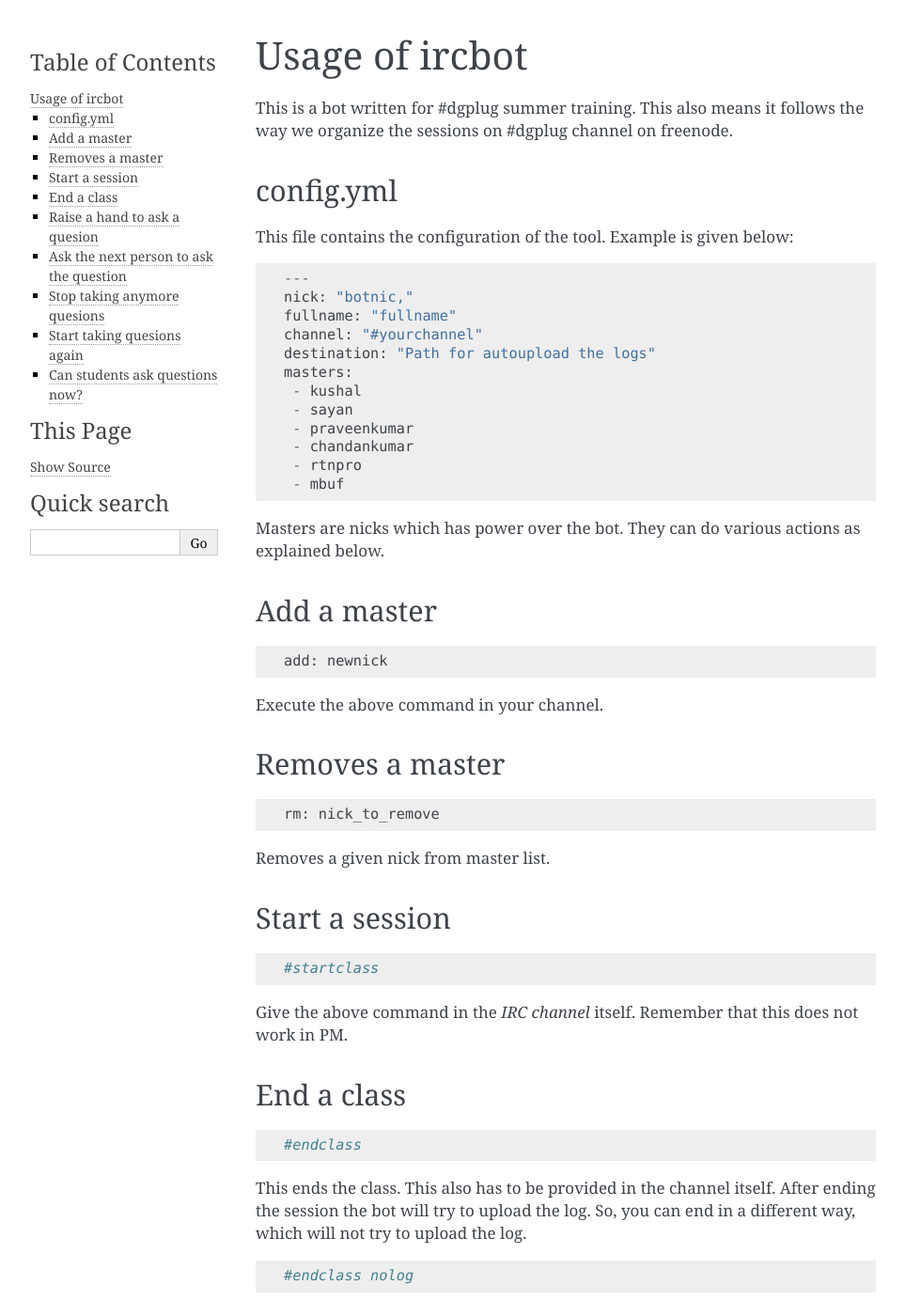
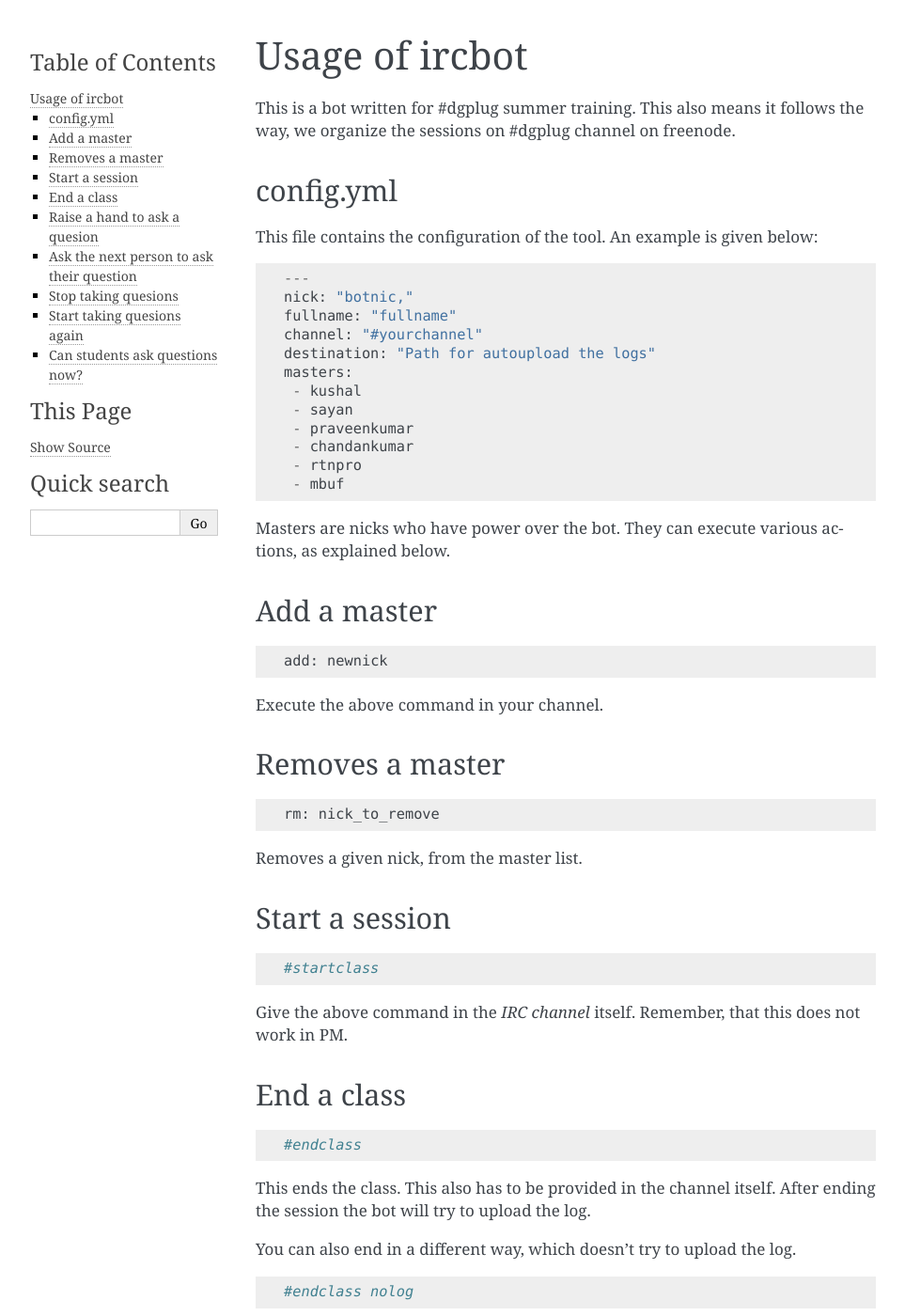
Before and after one commit to kushaldas/ircbot, a Sphinx documentation site: the page built from docs/usage.rst, in a window 1280 px wide and 1400 px high. Shown: the whole window at 94% size, without its empty margins (148-1111 px from the left). Built offline with Sphinx 7.4.7, drawn with Linux system fonts in a browser that asks for light colours; some of the changed text lies outside the part shown.

Commit message:
Typo edit
Edited for typos galore.

```diff
--- a/docs/usage.rst
+++ b/docs/usage.rst
@@ -3,13 +3,15 @@
 ================
 
 
-This is a bot written for #dgplug summer training. This also means it follows the way we organize the sessions on
+This is a bot written for #dgplug summer training.
+This also means it follows the way, we organize the sessions on
 #dgplug channel on freenode.
 
 config.yml
 ===========
 
-This file contains the configuration of the tool. Example is given below:
+This file contains the configuration of the tool.
+An example is given below:
 
 ::
 
@@ -26,7 +28,7 @@
      - rtnpro
      - mbuf
 
-Masters are nicks which has power over the bot. They can do various actions as explained below.
+Masters are nicks who have power over the bot. They can execute various actions, as explained below.
 
 Add a master
 ============
@@ -53,7 +55,7 @@
 
     #startclass
 
-Give the above command in the *IRC channel* itself. Remember that this does not work in PM.
+Give the above command in the *IRC channel* itself. Remember, that this does not work in PM.
 
 End a class
 ============
@@ -62,8 +64,10 @@
 
     #endclass
 
-This ends the class. This also has to be provided in the channel itself. After ending the session
-the bot will try to upload the log. So, you can end in a different way, which will not try to upload the log.
+This ends the class. This also has to be provided in the channel itself.
+After ending the session the bot will try to upload the log.
+
+You can also end in a different way, which doesn’t try to upload the log.
 
 ::
 
@@ -76,22 +80,22 @@
 
     !
 
-Only typing a ! puts you on the question queue.
+Typing only a ! puts you on the question queue.
 
 
-Ask the next person to ask the question
-=======================================
+Ask the next person to ask their question
+=========================================
 
 ::
 
     next
 
-Stop taking anymore quesions
-============================
+Stop taking quesions
+====================
 
 ::
 
-    #quesions off
+    #questions off
 
 
 Start taking quesions again
```
Also changed, not shown: other parts of docs/usage.rst (+4 -4 lines).
